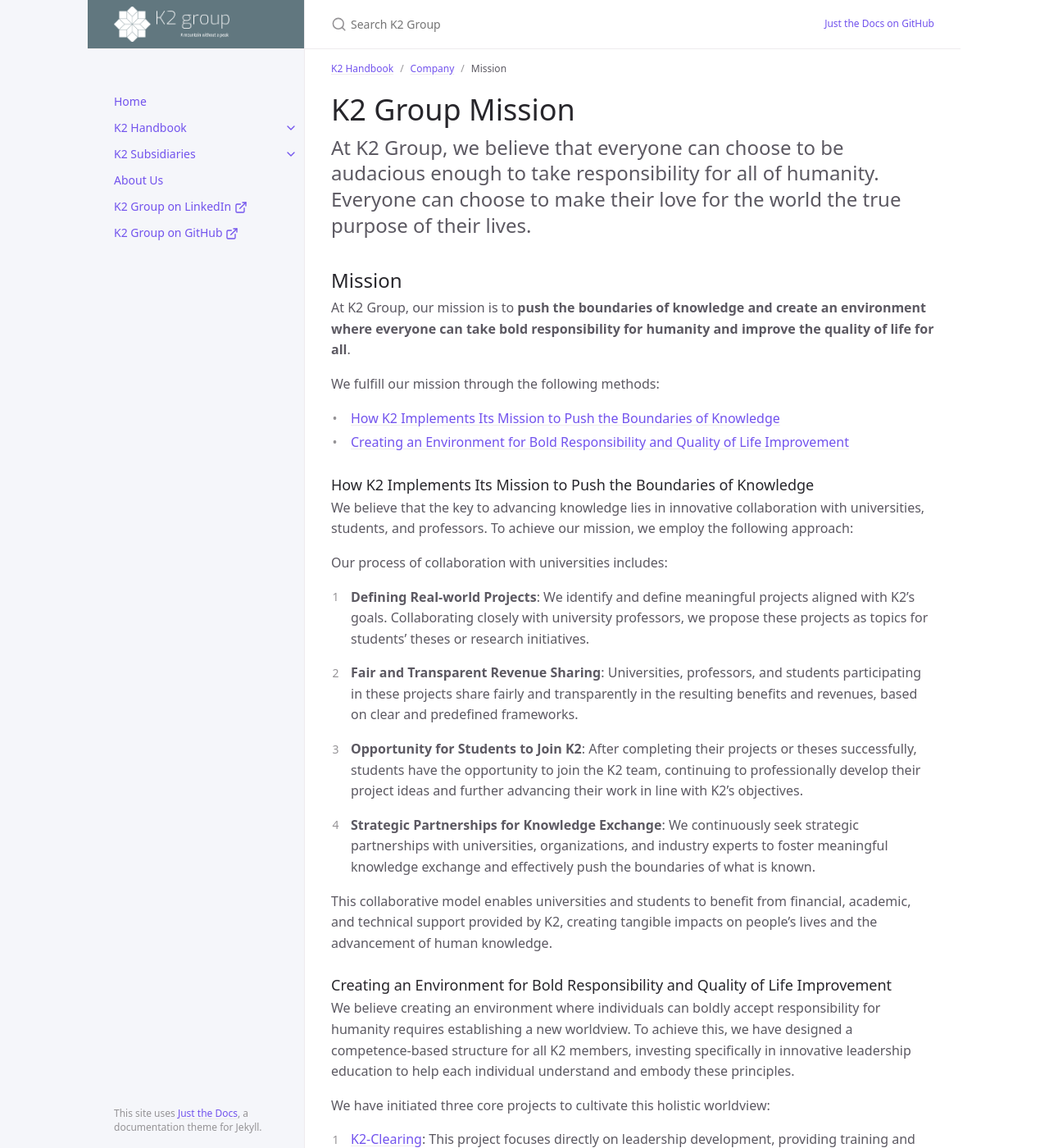
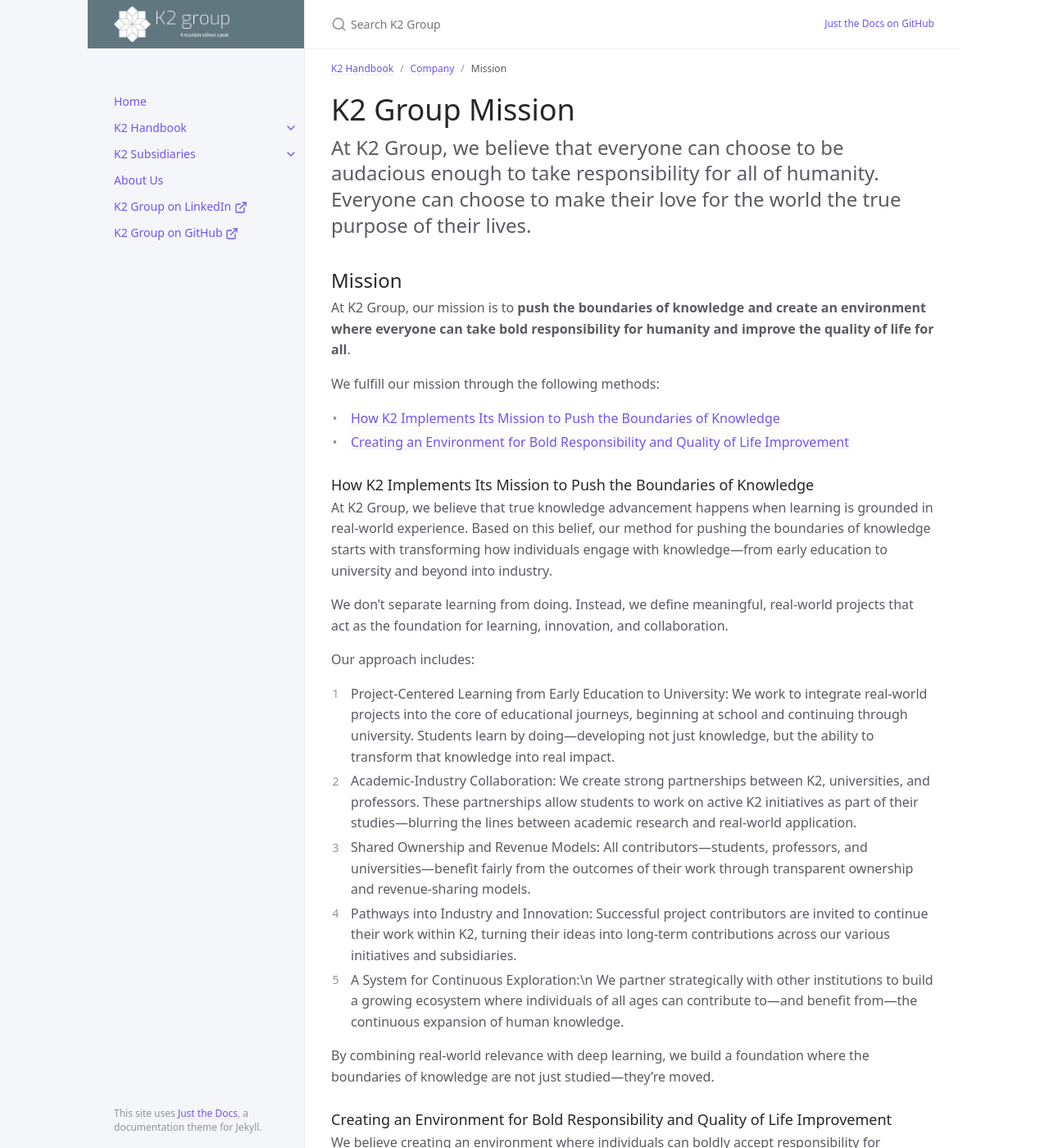
Before and after one commit to K2-Groups/k2-groups.github.io, a Jekyll site: the page built from docs/k2-handbook/company/mission.md, in a window 1280 px wide and 1400 px high. Shown: the whole window at 82% size. Built offline with Jekyll 4.4.1, drawn with Linux system fonts in a browser that asks for light colours; cached includes are drawn as plain includes.

Commit message:
Update mission.md

```diff
--- a/docs/k2-handbook/company/mission.md
+++ b/docs/k2-handbook/company/mission.md
@@ -19,23 +19,19 @@ We fulfill our mission through the following methods:
 - [Creating an Environment for Bold Responsibility and Quality of Life Improvement](#creating-an-environment-for-bold-responsibility-and-quality-of-life-improvement)
 
 ### How K2 Implements Its Mission to Push the Boundaries of Knowledge
-We believe that the key to advancing knowledge lies in innovative collaboration with universities, students, and professors. To achieve our mission, we employ the following approach:
+At K2 Group, we believe that true knowledge advancement happens when learning is grounded in real-world experience. Based on this belief, our method for pushing the boundaries of knowledge starts with transforming how individuals engage with knowledge—from early education to university and beyond into industry.
 
-Our process of collaboration with universities includes:
+We don't separate learning from doing. Instead, we define meaningful, real-world projects that act as the foundation for learning, innovation, and collaboration.
 
-1. **Defining Real-world Projects**:
-   We identify and define meaningful projects aligned with K2's goals. Collaborating closely with university professors, we propose these projects as topics for students' theses or research initiatives.
+Our approach includes:
 
-2. **Fair and Transparent Revenue Sharing**:
-   Universities, professors, and students participating in these projects share fairly and transparently in the resulting benefits and revenues, based on clear and predefined frameworks.
+1. Project-Centered Learning from Early Education to University: We work to integrate real-world projects into the core of educational journeys, beginning at school and continuing through university. Students learn by doing—developing not just knowledge, but the ability to transform that knowledge into real impact.
+2. Academic-Industry Collaboration: We create strong partnerships between K2, universities, and professors. These partnerships allow students to work on active K2 initiatives as part of their studies—blurring the lines between academic research and real-world application.
+3. Shared Ownership and Revenue Models: All contributors—students, professors, and universities—benefit fairly from the outcomes of their work through transparent ownership and revenue-sharing models.
+4. Pathways into Industry and Innovation: Successful project contributors are invited to continue their work within K2, turning their ideas into long-term contributions across our various initiatives and subsidiaries.
+5. A System for Continuous Exploration:\n We partner strategically with other institutions to build a growing ecosystem where individuals of all ages can contribute to—and benefit from—the continuous expansion of human knowledge.
 
-3. **Opportunity for Students to Join K2**:
-   After completing their projects or theses successfully, students have the opportunity to join the K2 team, continuing to professionally develop their project ideas and further advancing their work in line with K2's objectives.
-
-4. **Strategic Partnerships for Knowledge Exchange**:
-   We continuously seek strategic partnerships with universities, organizations, and industry experts to foster meaningful knowledge exchange and effectively push the boundaries of what is known.
-
-This collaborative model enables universities and students to benefit from financial, academic, and technical support provided by K2, creating tangible impacts on people's lives and the advancement of human knowledge.
+By combining real-world relevance with deep learning, we build a foundation where the boundaries of knowledge are not just studied—they’re moved.
 
 ### Creating an Environment for Bold Responsibility and Quality of Life Improvement
 We believe creating an environment where individuals can boldly accept responsibility for humanity requires establishing a new worldview. To achieve this, we have designed a competence-based structure for all K2 members, investing specifically in innovative leadership education to help each individual understand and embody these principles.
```
